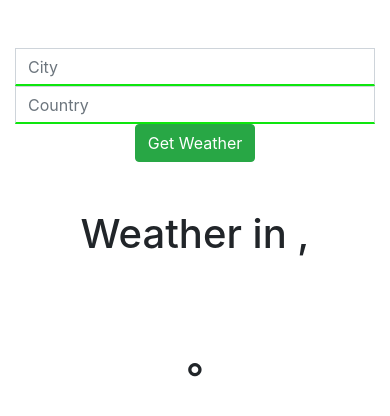
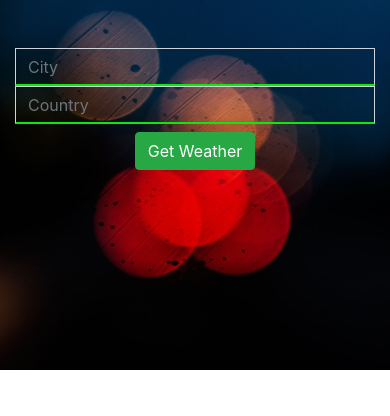
Before and after one commit to frontendprof/complete-weather-react, a React (Create React App) app: page / in a window 390 px wide. Shown: the top 416 px of the page. Built offline with nearby package versions, Linux system fonts and the light colour scheme.

Commit message:
Working on responsiveness

```diff
--- a/src/App.js
+++ b/src/App.js
@@ -50,10 +50,10 @@ class App extends React.Component {
         console.log(response);
 
         this.setState({
-          city:response.name,
-          country:response.sys.country,
+          city:`${response.name},${response.sys.country}`,
           celsius:this.getCelsius(response.main.temp),
-          desc:response.weather[0].description
+          desc:response.weather[0].description,
+          error:false,
         })
 
       }else{
@@ -72,7 +72,7 @@ class App extends React.Component {
     return (
       <div>
         <div className="App">
-          <Form loadWeather={this.getWeather}/>
+          <Form loadWeather={this.getWeather} error={this.state.error}/>
           <Weather
           city={this.state.city}
           country={this.state.country}
--- a/src/app_component/form.style.css
+++ b/src/app_component/form.style.css
@@ -8,12 +8,18 @@ form{
 form input[name="city"],
 form input[name="country"]{
     background-color: transparent;
-    color:blue;
+    color:white;
     border-bottom: 2px solid rgb(14, 230, 14);
     border-radius: 0;
 }
 
 form input:focus{
-    background-color: transparent;
+    background-color: transparent!important;
     box-shadow: none !important;
+    color:white!important;
 }
+
+
+button{
+    box-shadow: none!important;
+}
--- a/src/app_component/form_component.jsx
+++ b/src/app_component/form_component.jsx
@@ -20,7 +20,7 @@ const Form=props=> {
                         placeholder="Country"/>
                     </div>
 
-                    <div className="col-md-3 mt-md-0 text-md-left">
+                    <div className="col-md-3 mt-md-0 py-2 text-md-left">
                         <button className="btn btn-success">Get Weather</button>
                     </div>
                 </div>
--- a/src/app_component/weather_component.jsx
+++ b/src/app_component/weather_component.jsx
@@ -4,13 +4,13 @@ const Weather=(props)=> {
     return (
 
         <div>
-            <div className="container pt-5">
+            <div className="container pt-5 text-light">
                 <div className="cards">
-                    <h1>Weather in {props.city}, {props.country}</h1>
+                    <h1>{props.city}</h1>
                     <h5 className="py-4">
                         <i className={`wi ${props.weatherIcon} display-1`}></i>
                     </h5>
-                    <h1 className="py-2">{props.temp_celsius}&deg;</h1>
+                    {props.temp_celsius?(<h1 className="py-2">{props.temp_celsius}&deg;</h1>):null}
 
 
 
--- a/src/index.css
+++ b/src/index.css
@@ -5,6 +5,9 @@ body {
     sans-serif;
   -webkit-font-smoothing: antialiased;
   -moz-osx-font-smoothing: grayscale;
+  background: url("./assets/blur-background-1187974.jpg");
+  background-size: cover;
+  background-repeat: no-repeat;
 }
 
 code {
```
Also changed, not shown: src/assets/blur-background-1187974.jpg (added).
